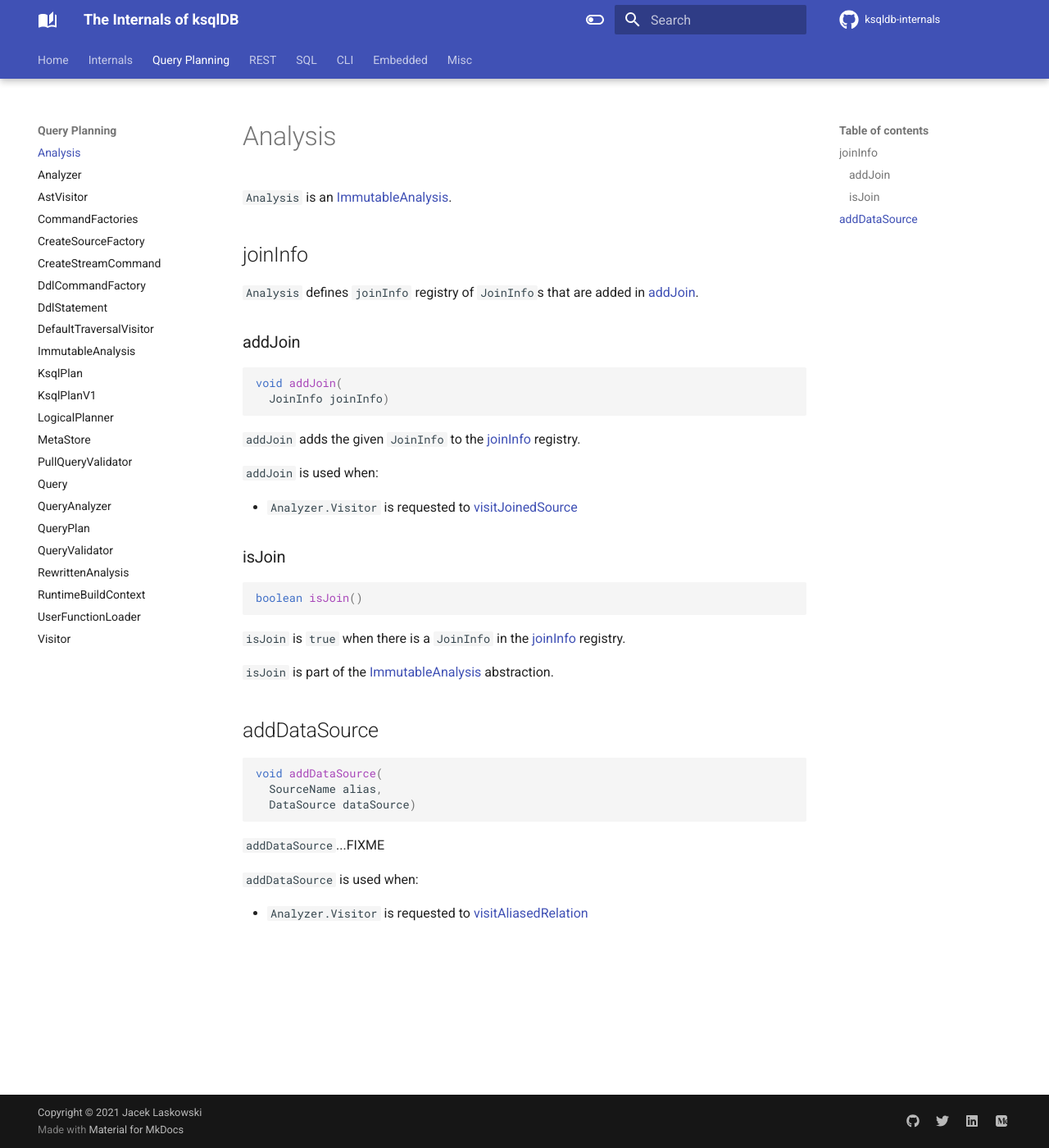
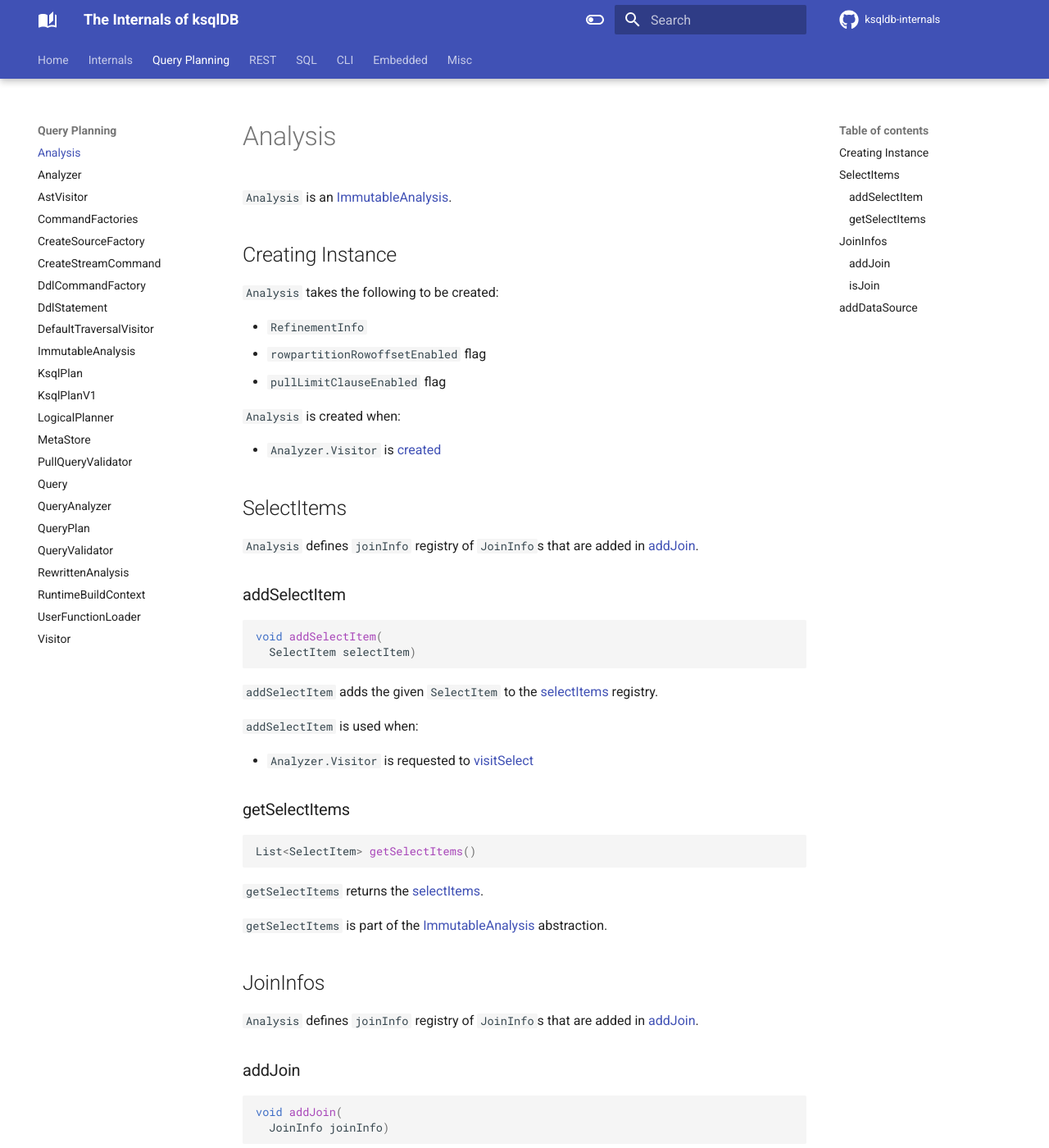
Before and after one commit to japila-books/ksqldb-internals, an MkDocs documentation site: the page built from docs/Analysis.md, in a window 1280 px wide and 1400 px high. Shown: the whole window at 82% size. Built offline with MkDocs 1.6.1 and Material for MkDocs 9.7.7, drawn with Linux system fonts in a browser that asks for light colours; comment, search, counter and statistics services are not loaded.

Commit message:
Query Analysis

````diff
--- a/docs/Analysis.md
+++ b/docs/Analysis.md
@@ -2,7 +2,46 @@
 
 `Analysis` is an [ImmutableAnalysis](ImmutableAnalysis.md).
 
-## <span id="joinInfo"> joinInfo
+## Creating Instance
+
+`Analysis` takes the following to be created:
+
+* <span id="refinementInfo"> `RefinementInfo`
+* <span id="rowpartitionRowoffsetEnabled"> `rowpartitionRowoffsetEnabled` flag
+* <span id="pullLimitClauseEnabled"> `pullLimitClauseEnabled` flag
+
+`Analysis` is created when:
+
+* `Analyzer.Visitor` is [created](Analyzer.md#analysis)
+
+## <span id="selectItems"> SelectItems
+
+`Analysis` defines `joinInfo` registry of `JoinInfo`s that are added in [addJoin](#addJoin).
+
+### <span id="addSelectItem"> addSelectItem
+
+```java
+void addSelectItem(
+  SelectItem selectItem)
+```
+
+`addSelectItem` adds the given `SelectItem` to the [selectItems](#selectItems) registry.
+
+`addSelectItem` is used when:
+
+* `Analyzer.Visitor` is requested to [visitSelect](Analyzer.md#visitSelect)
+
+### <span id="getSelectItems"> getSelectItems
+
+```java
+List<SelectItem> getSelectItems()
+```
+
+`getSelectItems` returns the [selectItems](#selectItems).
+
+`getSelectItems` is part of the [ImmutableAnalysis](ImmutableAnalysis.md#getSelectItems) abstraction.
+
+## <span id="joinInfo"> JoinInfos
 
 `Analysis` defines `joinInfo` registry of `JoinInfo`s that are added in [addJoin](#addJoin).
 
````
Also changed, not shown: docs/Analyzer.md (+13 -1 lines), docs/ImmutableAnalysis.md (+8 -0 lines), docs/QueryAnalyzer.md (+2 -0 lines), docs/images/QueryAnalyzer-analyze.png (added), 1 other file.
